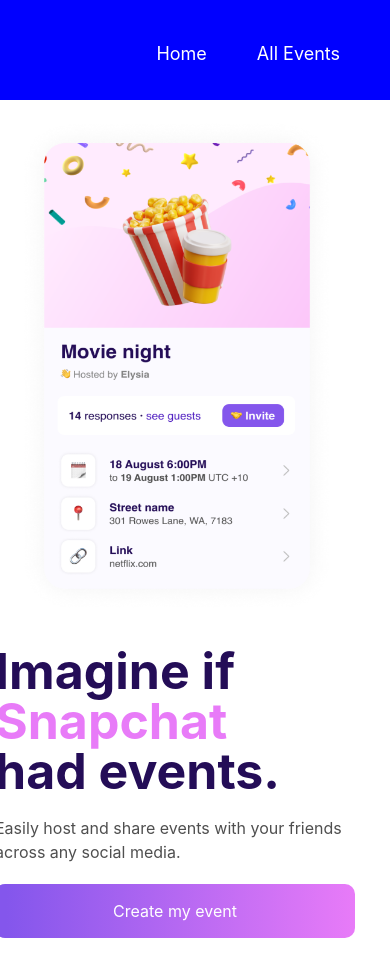
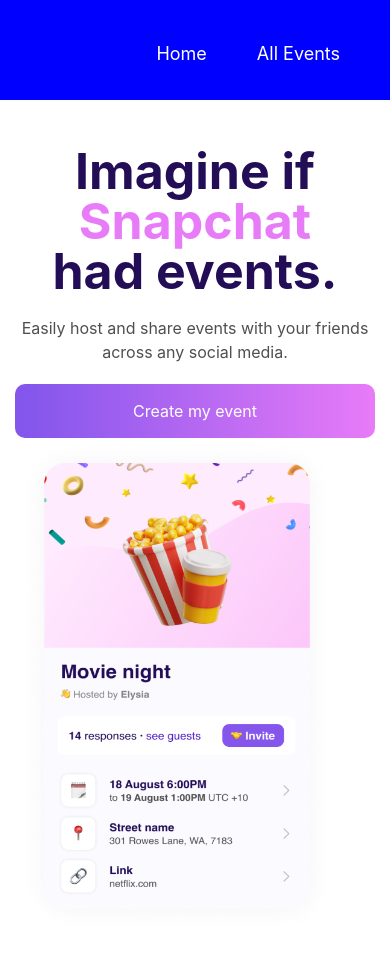
Before and after one commit to Klasss4Web/snapnet, a React (Create React App) app: page / in a window 390 px wide. After the commit the page ends 952 px from the top, so only its background shows below. Built offline with nearby package versions, Linux system fonts and the light colour scheme.

Commit message:
aligned the texts for small screen

```diff
--- a/src/components/EventList.tsx
+++ b/src/components/EventList.tsx
@@ -1,9 +1,6 @@
 import { Link } from "react-router-dom";
 import { Events } from "../service/api";
 
-export interface EventListProps {
-  users: Events[];
-}
 
 const EventList = ({ otherEvent }: any) => (
   <>
--- a/src/pages/EventPage.tsx
+++ b/src/pages/EventPage.tsx
@@ -11,7 +11,7 @@ const EventPage = () => {
   const params = useParams();
   const { id } = params;
 
-  console.log("IDDD", data);
+  // console.log("IDDD", data);
   const viewEvent = data?.find((event) => event.id === Number(id));
 
   const otherEvent = data?.filter((event) => event.id !== Number(id));
@@ -27,6 +27,7 @@ const EventPage = () => {
 
       <h2 className="pt-4">Other Events</h2>
       <EventList otherEvent={otherEvent} />
+      {/* <EventList otherEvent={otherEvent} /> */}
     </div>
   );
 };
--- a/src/pages/LandingPage.tsx
+++ b/src/pages/LandingPage.tsx
@@ -3,11 +3,11 @@ import bannerImg from "../assets/banner.png";
 export const LandingPage = () => {
   return (
     <div className="container mx-auto  p-4">
-      <div className="container flex justify-between  flex-col md:flex-row">
+      <div className="container flex justify-between  flex-col-reverse md:flex-row">
         <div className="flex-1 h-90">
           <img width="100%" height={"100%"} src={bannerImg} alt="banner" />
         </div>
-        <div className="flex-1 flex items-center justify-center md:justify-end h-100 w-100">
+        <div className="flex-1 flex text-center items-center justify-center md:justify-end h-100 w-100">
           <div className="md:text-end texts h-80">
             <h1
               className="text-xl large"
```
